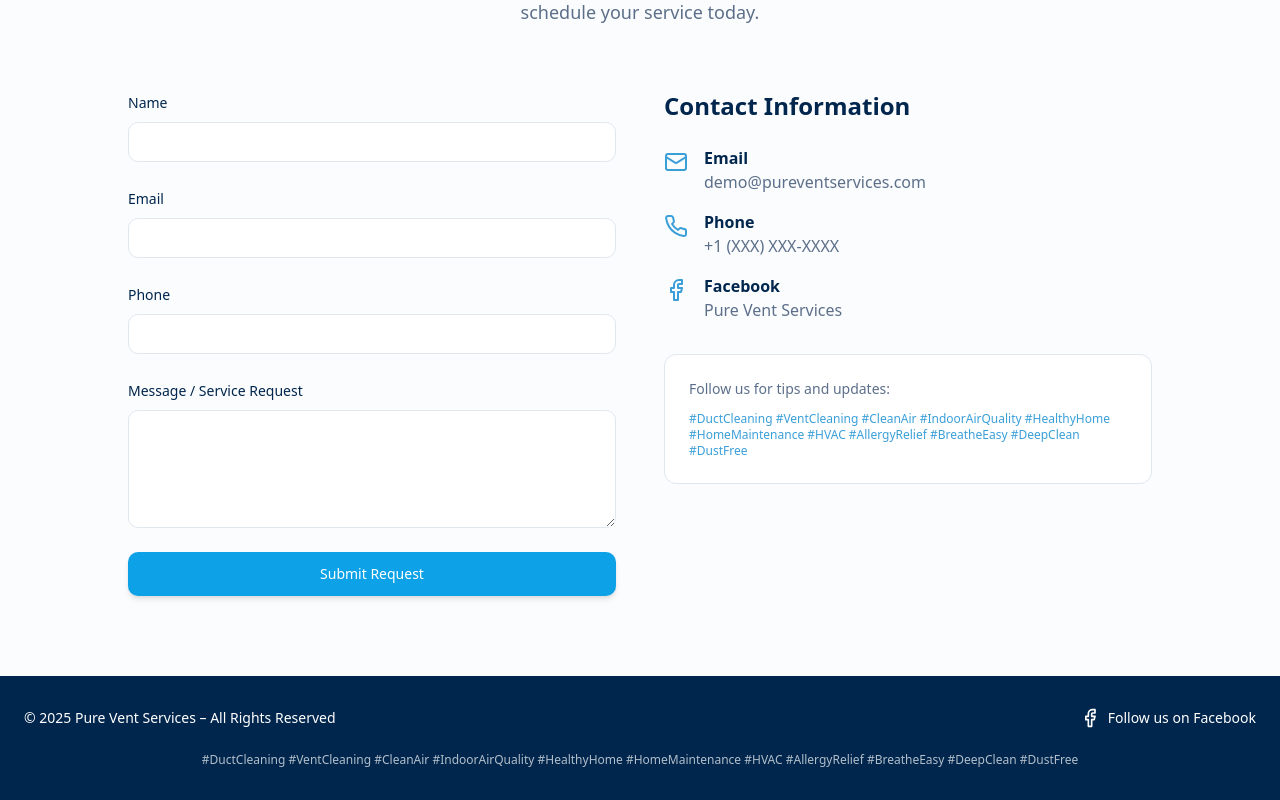
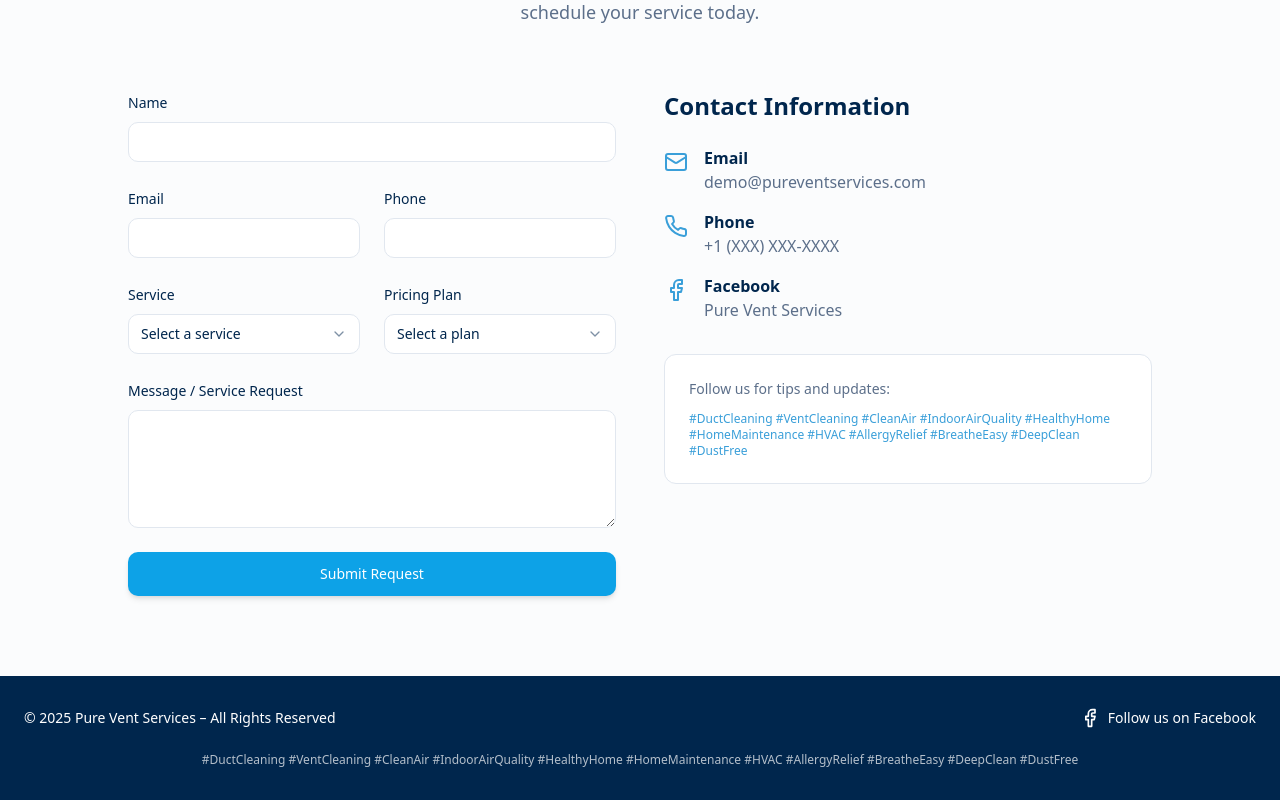
Before and after one commit to davisbryan595-lang/pure-vent-cleaner, a React (Vite) app: page / in a window 1280 px wide. Shown: the part 3653-4453 px from the top of the page. Built offline with nearby package versions, Linux system fonts and the light colour scheme.

Commit message:
Contact: add Service and Pricing plan fields; prefill from URL params; keep existing behavior
cgen-964fbf2bea424574bd9a565107ad4663

```diff
--- a/src/components/Contact.tsx
+++ b/src/components/Contact.tsx
@@ -1,10 +1,20 @@
-import { useState } from "react";
+import { useEffect, useState } from "react";
 import { Button } from "@/components/ui/button";
 import { Input } from "@/components/ui/input";
 import { Textarea } from "@/components/ui/textarea";
 import { Label } from "@/components/ui/label";
+import { Select, SelectContent, SelectItem, SelectTrigger, SelectValue } from "@/components/ui/select";
 import { toast } from "sonner";
 import { Mail, Phone, Facebook } from "lucide-react";
+
+const serviceOptions = [
+  "Air Duct Cleaning",
+  "Vent Cleaning",
+  "Dryer Vent Cleaning",
+  "System Sanitization",
+];
+
+const planOptions = ["Basic", "Standard", "Premium"];
 
 const Contact = () => {
   const [formData, setFormData] = useState({
@@ -12,12 +22,21 @@ const Contact = () => {
     email: "",
     phone: "",
     message: "",
+    service: "",
+    plan: "",
   });
+
+  useEffect(() => {
+    const params = new URLSearchParams(window.location.search);
+    const service = params.get("service") || "";
+    const plan = params.get("plan") || "";
+    setFormData((prev) => ({ ...prev, service, plan }));
+  }, []);
 
   const handleSubmit = (e: React.FormEvent) => {
     e.preventDefault();
     toast.success("Thank you! We'll get back to you soon.");
-    setFormData({ name: "", email: "", phone: "", message: "" });
+    setFormData({ name: "", email: "", phone: "", message: "", service: "", plan: "" });
   };
 
   const handleChange = (e: React.ChangeEvent<HTMLInputElement | HTMLTextAreaElement>) => {
@@ -54,6 +73,7 @@ const Contact = () => {
                 />
               </div>
 
+              <div className="grid sm:grid-cols-2 gap-6">
                 <div>
                   <Label htmlFor="email">Email</Label>
                   <Input
@@ -66,7 +86,6 @@ const Contact = () => {
                     className="mt-2"
                   />
                 </div>
-
                 <div>
                   <Label htmlFor="phone">Phone</Label>
                   <Input
@@ -78,6 +97,40 @@ const Contact = () => {
                     required
                     className="mt-2"
                   />
+                </div>
+              </div>
+
+              <div className="grid sm:grid-cols-2 gap-6">
+                <div>
+                  <Label>Service</Label>
+                  <Select value={formData.service} onValueChange={(v) => setFormData((p) => ({ ...p, service: v }))}>
+                    <SelectTrigger className="mt-2">
+                      <SelectValue placeholder="Select a service" />
+                    </SelectTrigger>
+                    <SelectContent>
+                      {serviceOptions.map((s) => (
+                        <SelectItem key={s} value={s}>
+                          {s}
+                        </SelectItem>
+                      ))}
+                    </SelectContent>
+                  </Select>
+                </div>
+                <div>
+                  <Label>Pricing Plan</Label>
+                  <Select value={formData.plan} onValueChange={(v) => setFormData((p) => ({ ...p, plan: v }))}>
+                    <SelectTrigger className="mt-2">
+                      <SelectValue placeholder="Select a plan" />
+                    </SelectTrigger>
+                    <SelectContent>
+                      {planOptions.map((p) => (
+                        <SelectItem key={p} value={p}>
+                          {p}
+                        </SelectItem>
+                      ))}
+                    </SelectContent>
+                  </Select>
+                </div>
               </div>
 
               <div>
@@ -142,12 +195,9 @@ const Contact = () => {
             </div>
 
             <div className="bg-card border border-border rounded-lg p-6">
-              <p className="text-sm text-muted-foreground mb-3">
-                Follow us for tips and updates:
-              </p>
+              <p className="text-sm text-muted-foreground mb-3">Follow us for tips and updates:</p>
               <div className="flex flex-wrap gap-2 text-xs text-primary">
-                #DuctCleaning #VentCleaning #CleanAir #IndoorAirQuality #HealthyHome
-                #HomeMaintenance #HVAC #AllergyRelief #BreatheEasy #DeepClean #DustFree
+                #DuctCleaning #VentCleaning #CleanAir #IndoorAirQuality #HealthyHome #HomeMaintenance #HVAC #AllergyRelief #BreatheEasy #DeepClean #DustFree
               </div>
             </div>
           </div>
```
Lines whose indentation alone changed are shown as unchanged.
